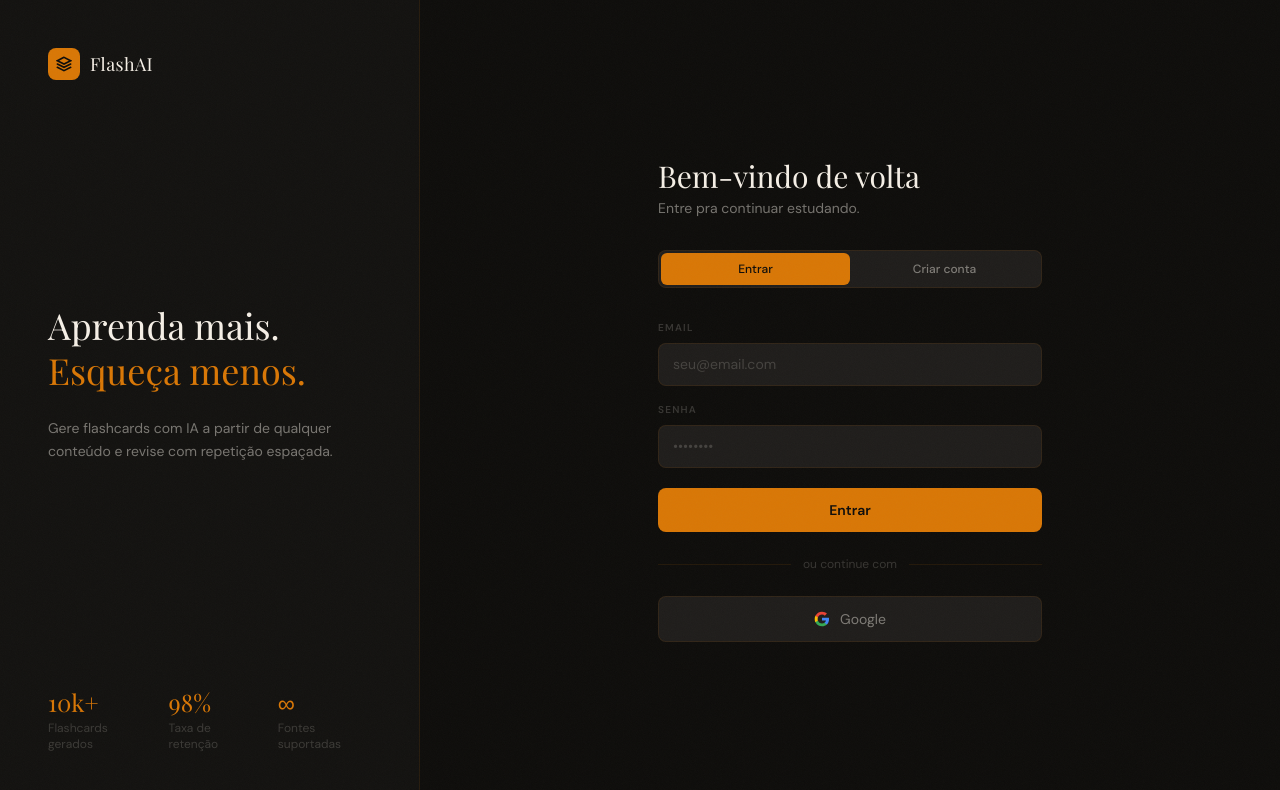
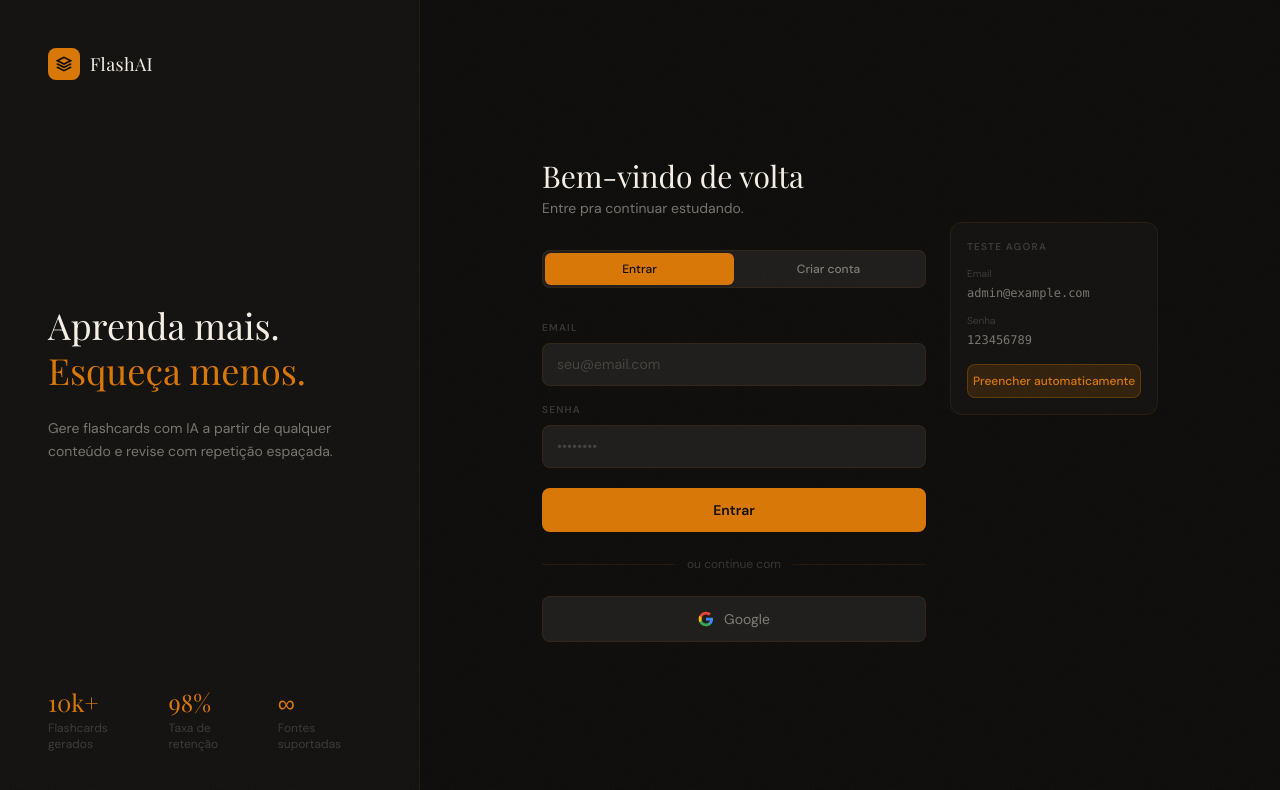
Before and after one commit to Felipe-Yasuo/flashai, a Next.js app: page /login in a window 1280 px wide. Shown: the top 790 px of the page. Built offline with nearby package versions, Linux system fonts and the light colour scheme; a web font is replaced by a local one.

Commit message:
feat: update login page layout and add demo credentials card

```diff
--- a/package.json
+++ b/package.json
@@ -11,6 +11,8 @@
   "dependencies": {
     "@prisma/adapter-neon": "^7.5.0",
     "@prisma/client": "^7.5.0",
+    "@upstash/ratelimit": "^2.0.8",
+    "@upstash/redis": "^1.38.0",
     "bcryptjs": "^3.0.3",
     "dotenv": "^17.3.1",
     "lucide-react": "^1.12.0",
--- a/src/app/(auth)/login/page.tsx
+++ b/src/app/(auth)/login/page.tsx
@@ -96,7 +96,9 @@ export default function LoginPage() {
                     <Logo />
                 </div>
 
-                <div className="w-full max-w-sm">
+                <div className="w-full flex flex-col lg:flex-row lg:items-start lg:justify-center gap-6 max-w-2xl">
+
+                <div className="w-full max-w-sm mx-auto lg:mx-0">
                     {/* Heading */}
                     <h1
                         className="font-display text-3xl mb-1"
@@ -188,6 +190,52 @@ export default function LoginPage() {
                         Google
                     </button>
                 </div>
+
+                {/* Card de credenciais de demonstração */}
+                <div
+                    className="w-full max-w-sm mx-auto lg:mx-0 lg:w-52 shrink-0 rounded-xl p-4 lg:mt-16 self-start"
+                    style={{ background: "var(--bg-card)", border: "1px solid var(--rule)" }}
+                >
+                    <p
+                        className="text-[10px] font-semibold tracking-[0.12em] uppercase mb-3"
+                        style={{ color: "var(--ink-faint)" }}
+                    >
+                        Teste agora
+                    </p>
+                    <div className="space-y-3 mb-4">
+                        <div>
+                            <p className="text-[10px] mb-1" style={{ color: "var(--ink-faint)" }}>Email</p>
+                            <p className="text-xs font-mono break-all" style={{ color: "var(--ink-muted)" }}>
+                                admin@example.com
+                            </p>
+                        </div>
+                        <div>
+                            <p className="text-[10px] mb-1" style={{ color: "var(--ink-faint)" }}>Senha</p>
+                            <p className="text-xs font-mono" style={{ color: "var(--ink-muted)" }}>
+                                123456789
+                            </p>
+                        </div>
+                    </div>
+                    <button
+                        type="button"
+                        onClick={() => {
+                            setMode("login")
+                            setForm(prev => ({ ...prev, email: "admin@example.com", password: "123456789" }))
+                        }}
+                        className="w-full py-2 rounded-lg text-xs font-medium transition-all"
+                        style={{
+                            background: "var(--accent-dim)",
+                            border: "1px solid var(--accent-border)",
+                            color: "var(--accent)",
+                        }}
+                        onMouseOver={(e) => (e.currentTarget.style.background = "rgba(217,119,6,0.22)")}
+                        onMouseOut={(e) => (e.currentTarget.style.background = "var(--accent-dim)")}
+                    >
+                        Preencher automaticamente
+                    </button>
+                </div>
+
+                </div>
             </div>
         </main>
     )
```
Also changed, not shown: 2 other files (tests, documents, lock files or other folders).
